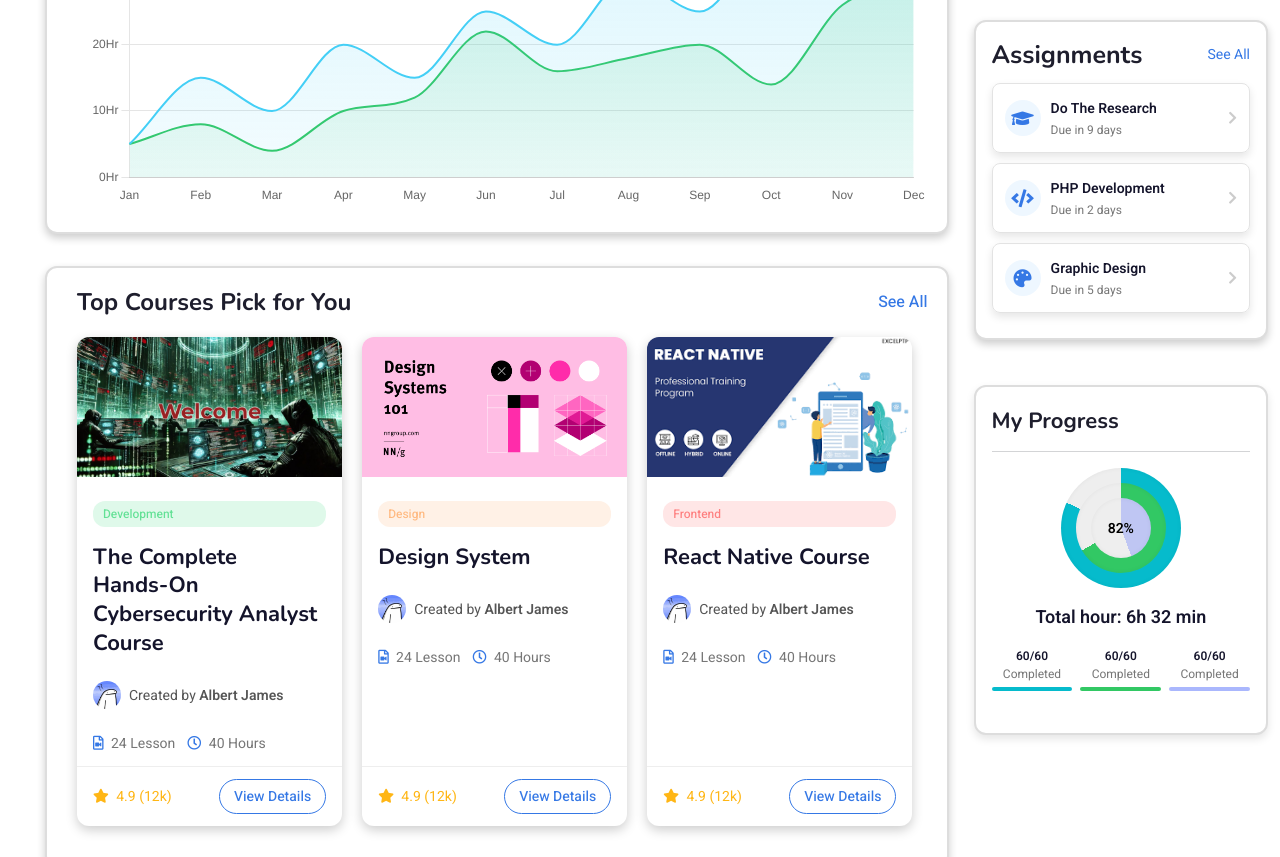
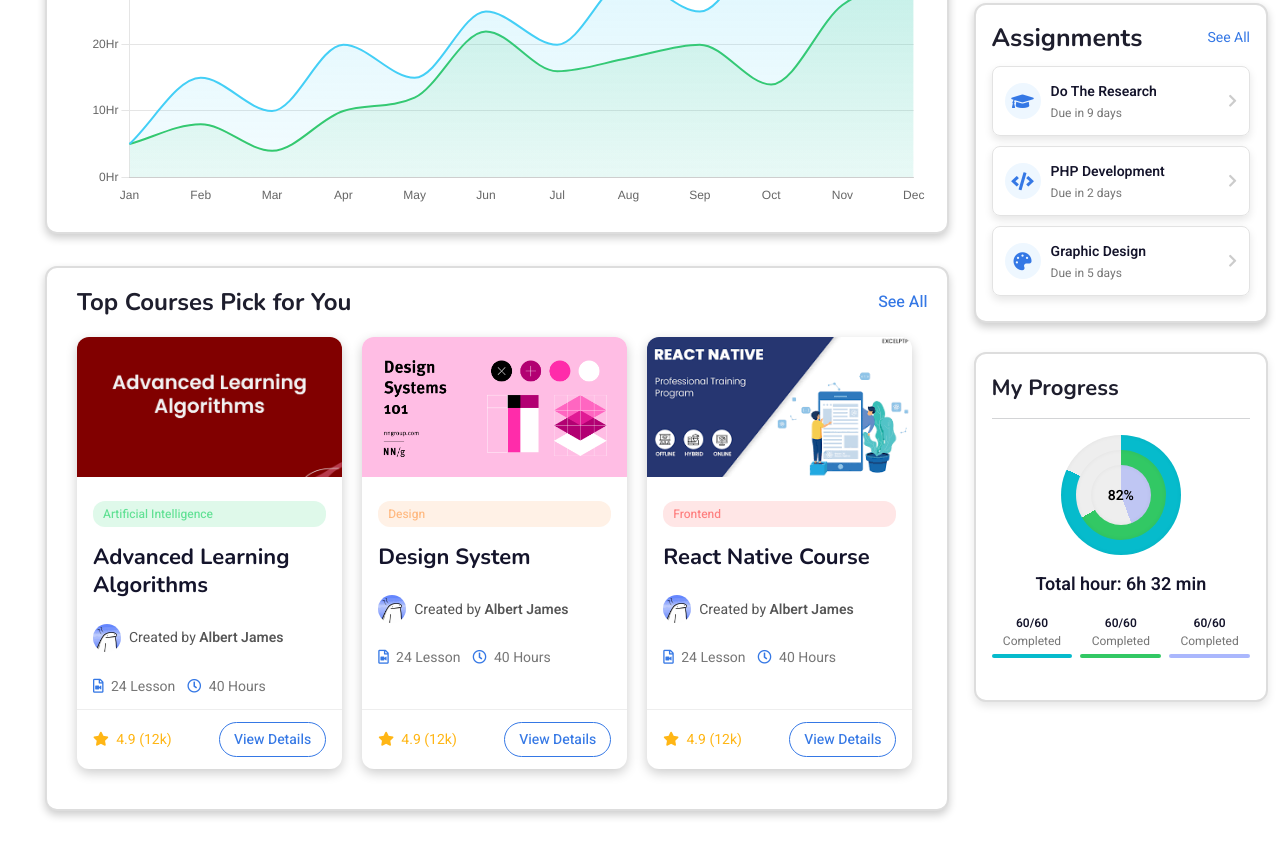
Before and after one commit to patee1811/Course-Tech, a plain HTML site: page frontend/studentdashboard.html in a window 1280 px wide. Shown: the part 466-1323 px from the top of the page. Drawn offline with nearby package versions, Linux system fonts and the light colour scheme.

Commit message:
fix dashboard content

```diff
--- a/frontend/studentdashboard.html
+++ b/frontend/studentdashboard.html
@@ -157,10 +157,10 @@
     <!-- Course Card 1 -->
     <div class="course-card">
       <div class="card-image">
-        <img src="img/hacker.jpg" alt="Full Stack Web Development">
+        <img src="img/coursedetaildemo.png" alt="Full Stack Web Development">
       </div>
-      <span class="course-badge badge-development">Development</span>
-      <h4 class="course-title">The Complete Hands‑On Cybersecurity Analyst Course</h4>
+      <span class="course-badge badge-development">Artificial Intelligence</span>
+      <h4 class="course-title">Advanced Learning Algorithms</h4>
       <div class="course-meta">
         <img src="img/instructor.jpg" alt="Albert James" class="instructor-avatar">
         <span>Created by <strong>Albert James</strong></span>
```
